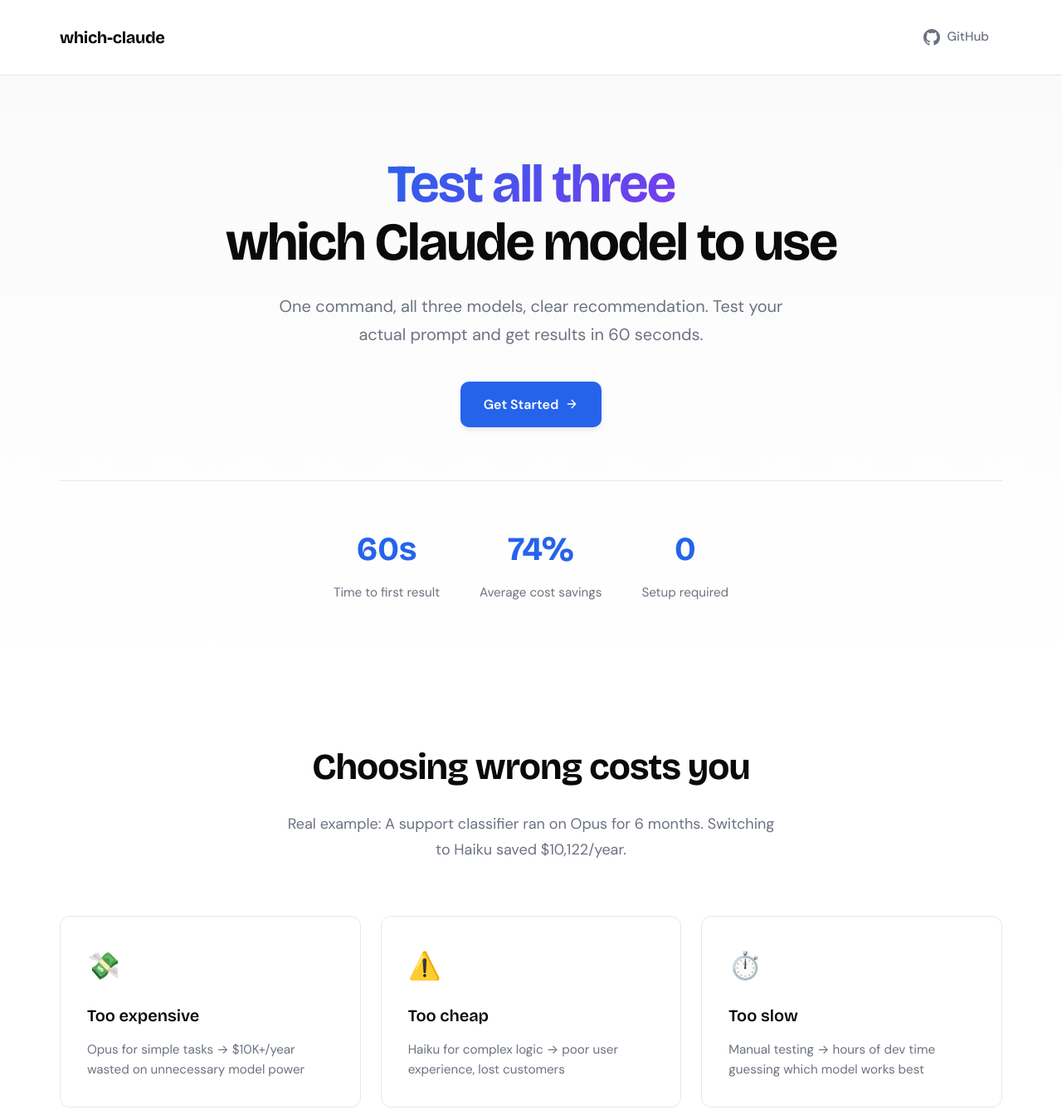
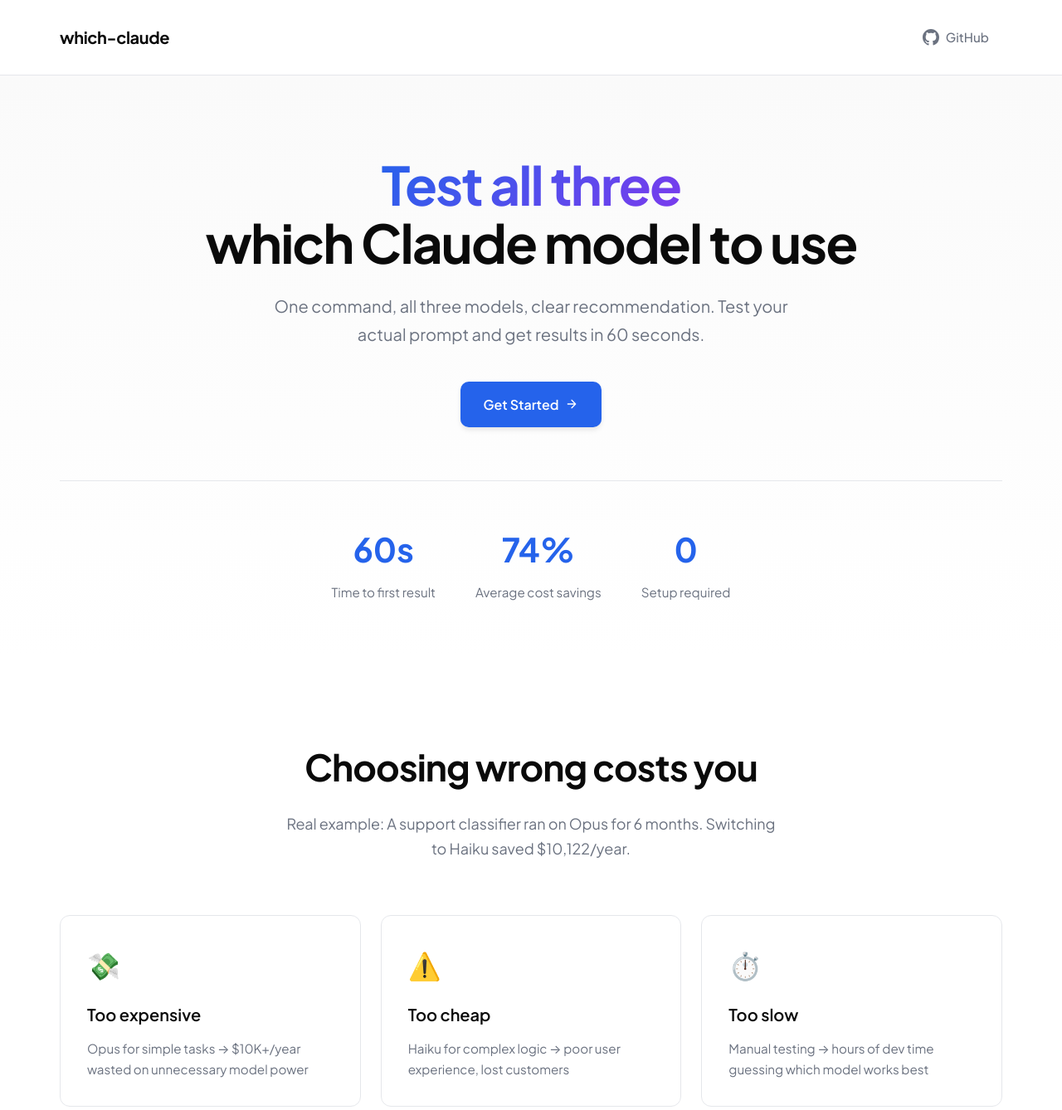
Before and after one commit to mpalermiti/which-claude, a website: page docs/index.html in a window 1280 px wide. Shown: the top 1338 px of the page at 83% size. Drawn offline with nearby package versions, Linux system fonts and the light colour scheme.

Commit message:
Update to Plus Jakarta Sans for cleaner modern aesthetic

```diff
--- a/docs/index.html
+++ b/docs/index.html
@@ -7,7 +7,7 @@
   <meta name="description" content="One command, all three models, clear recommendation. Stop guessing which Claude tier to use.">
   <link rel="preconnect" href="https://fonts.googleapis.com">
   <link rel="preconnect" href="https://fonts.gstatic.com" crossorigin>
-  <link href="https://fonts.googleapis.com/css2?family=Bricolage+Grotesque:wght@400;600;700&family=DM+Sans:wght@400;500;600&display=swap" rel="stylesheet">
+  <link href="https://fonts.googleapis.com/css2?family=Plus+Jakarta+Sans:wght@400;500;600;700;800&display=swap" rel="stylesheet">
   <style>
     :root {
       --bg: #ffffff;
@@ -30,7 +30,7 @@
     }
 
     body {
-      font-family: 'DM Sans', -apple-system, BlinkMacSystemFont, 'Segoe UI', sans-serif;
+      font-family: 'Plus Jakarta Sans', -apple-system, BlinkMacSystemFont, 'Segoe UI', sans-serif;
       background: var(--bg);
       color: var(--text);
       line-height: 1.7;
@@ -61,7 +61,7 @@
     }
 
     .logo {
-      font-family: 'Bricolage Grotesque', sans-serif;
+      font-family: 'Plus Jakarta Sans', sans-serif;
       font-size: 1.25rem;
       font-weight: 700;
       color: var(--text);
@@ -95,7 +95,7 @@
     }
 
     .hero h1 {
-      font-family: 'Bricolage Grotesque', sans-serif;
+      font-family: 'Plus Jakarta Sans', sans-serif;
       font-size: 4rem;
       font-weight: 700;
       line-height: 1.1;
@@ -158,7 +158,7 @@
     }
 
     .stat-value {
-      font-family: 'Bricolage Grotesque', sans-serif;
+      font-family: 'Plus Jakarta Sans', sans-serif;
       font-size: 2.5rem;
       font-weight: 700;
       color: var(--accent);
@@ -182,7 +182,7 @@
     }
 
     .section-title {
-      font-family: 'Bricolage Grotesque', sans-serif;
+      font-family: 'Plus Jakarta Sans', sans-serif;
       font-size: 2.75rem;
       font-weight: 700;
       margin-bottom: 1rem;
@@ -223,7 +223,7 @@
     }
 
     .problem-card h3 {
-      font-family: 'Bricolage Grotesque', sans-serif;
+      font-family: 'Plus Jakarta Sans', sans-serif;
       font-size: 1.25rem;
       font-weight: 600;
       margin-bottom: 0.75rem;
@@ -380,14 +380,14 @@
       display: flex;
       align-items: center;
       justify-content: center;
-      font-family: 'Bricolage Grotesque', sans-serif;
+      font-family: 'Plus Jakarta Sans', sans-serif;
       font-size: 1.25rem;
       font-weight: 700;
       margin: 0 auto 1rem;
     }
 
     .step h3 {
-      font-family: 'Bricolage Grotesque', sans-serif;
+      font-family: 'Plus Jakarta Sans', sans-serif;
       font-size: 1.125rem;
       font-weight: 600;
       margin-bottom: 0.5rem;
@@ -433,7 +433,7 @@
     }
 
     .feature h3 {
-      font-family: 'Bricolage Grotesque', sans-serif;
+      font-family: 'Plus Jakarta Sans', sans-serif;
       font-size: 1.125rem;
       font-weight: 600;
       margin-bottom: 0.75rem;
```
